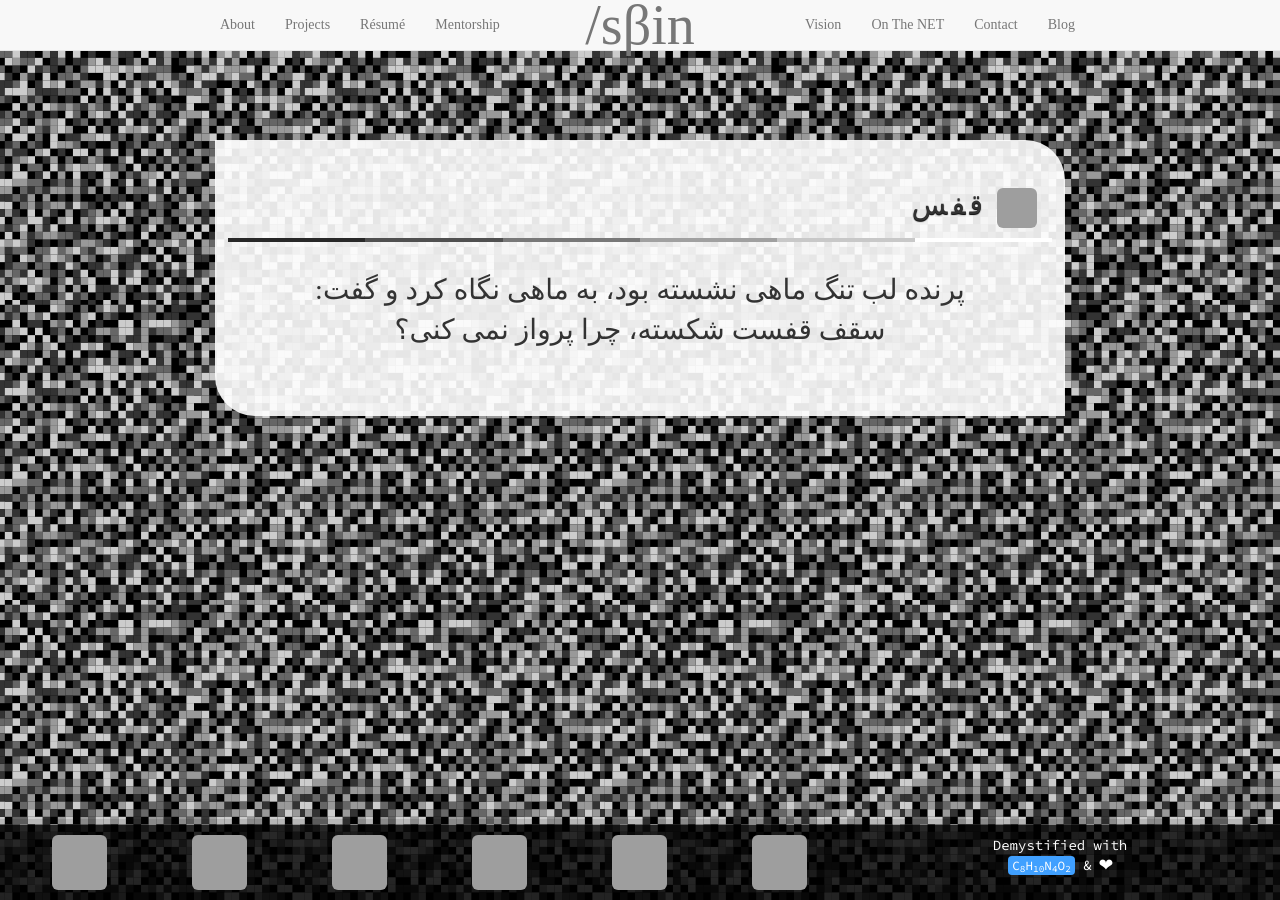
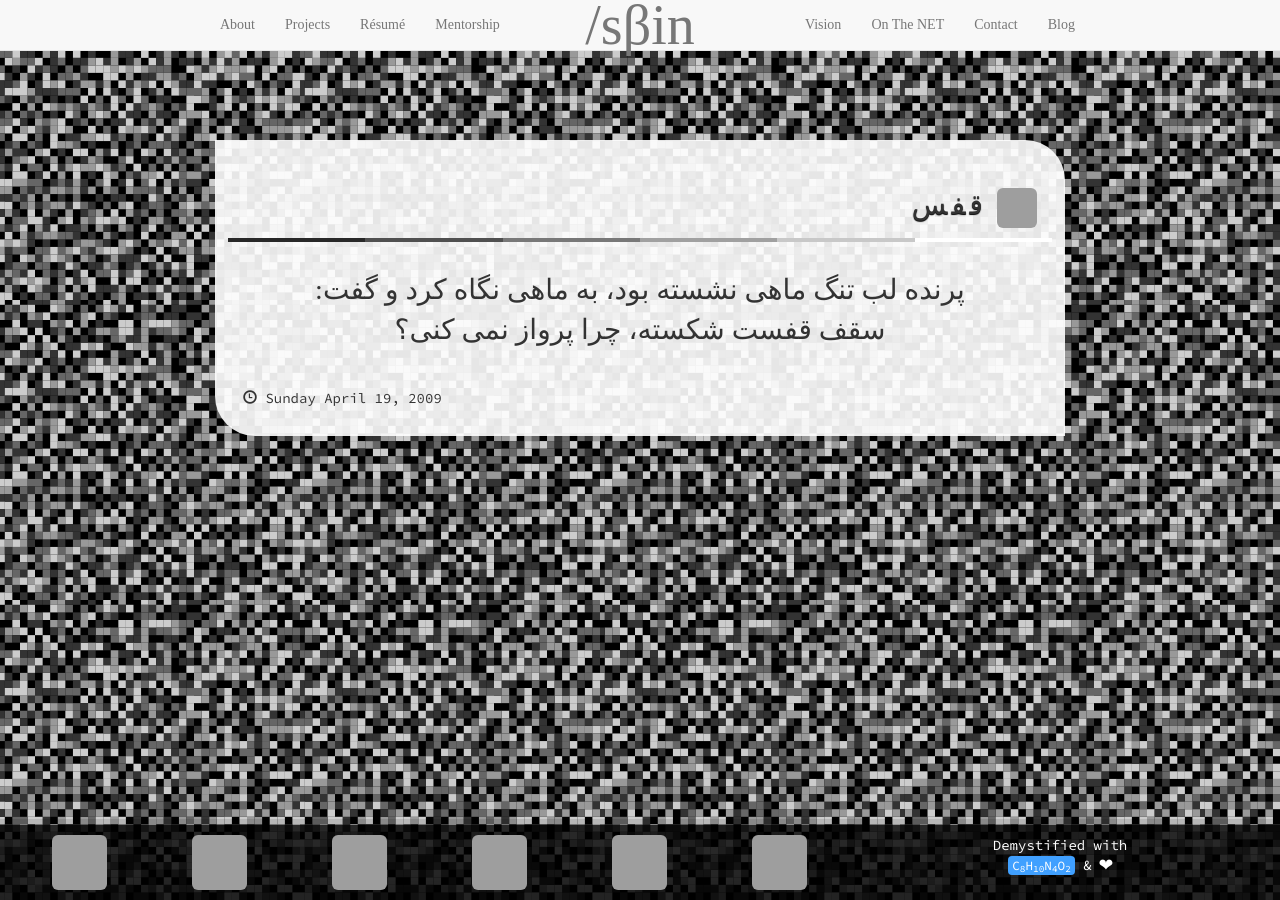
Before and after one commit to slashsBin/slashsBin.github.io, a Jekyll site: the page built from _posts/2009-04-19-cage.md, in a window 1280 px wide. Built offline with Jekyll 4.4.1, drawn with Linux system fonts in a browser that asks for light colours; nearby versions of some CDN libraries; some web fonts are replaced; grey boxes are pictures that could not be loaded.

Commit message:
Improve GUI

```diff
--- a/_layouts/tsop.html
+++ b/_layouts/tsop.html
@@ -6,7 +6,7 @@ active: blog
 <!--Content-->
 <div id="content" class="container-fluid container-fluid-fixed-width post">
 	<div class="row section">
-		<div class="col-xs-12">
+		<div class="col-xs-12 section-container">
 			<h2 class="persian"><a class="post-avatar" href="{{ post.url }}"><img class="img-rounded" src="http://www.gravatar.com/avatar/{{ page.header | md5 }}?s=40&d=blank" /></a>{{ page.header }}</h2>
 			<div class="row companion">
 				<div class="col-xs-2"></div>
@@ -21,6 +21,11 @@ active: blog
 			{{ content }}
 			</div>
 
+			<div class="row">
+				<div class="col-xs-12">
+					<span class="glyphicon glyphicon-time"></span> {{ page.date | date: "%A %B %-d, %Y" }}
+				</div>
+			</div>
 		</div>
 	</div>
 </div>
--- a/assets/css/core.css
+++ b/assets/css/core.css
@@ -94,7 +94,8 @@ h1, h2, h3, h4, h5, h6 {
 #content .section:last-child {
     margin-bottom: 100px;
 }
-#content .section.row .col-xs-12 {
+#content .section.row .section-container {
+	padding: 2em;
     border-radius: 0 40px 0 40px;
 }
 #content .section p {
@@ -104,9 +105,6 @@ h1, h2, h3, h4, h5, h6 {
     text-align-last: center;
     text-indent: 2em;
     padding: 1em;
-}
-#content.post .section p {
-	text-indent: 0;
 }
 #content .section ul {
     list-style: square;
@@ -381,6 +379,9 @@ h1, h2, h3, h4, h5, h6 {
 }
 
 /*---- POST ----*/
+#content.post .section p {
+	text-indent: 0;
+}
 .post .post-avatar {
 	margin-right: 10px;
 }
--- a/assets/css/theme.css
+++ b/assets/css/theme.css
@@ -92,9 +92,8 @@ code:hover {
     background-color: rgba(0, 0, 0, 0.6);
 }
 
-#content .section.row .col-xs-12 {
+#content .section.row .section-container {
     background-color: rgba(255,255,255,0.9);
-    padding: 2em;
 }
 
 #content #about.section #avatar, #content #contact.section #QR {
--- a/blog/index.html
+++ b/blog/index.html
@@ -8,7 +8,7 @@ active: blog
 <!--Content-->
 <div id="content" class="container-fluid container-fluid-fixed-width">
 	<div class="row section">
-		<div class="col-xs-12">
+		<div class="col-xs-12 section-container">
 			<h2>Blog</h2>
 			<div class="row companion">
 				<div class="col-xs-2"></div>
@@ -25,7 +25,7 @@ active: blog
 				<a class="list-group-item tt" href="{{ post.url }}" title="{{ post.header }}" data-toggle="tooltip">
 					<img class="img-rounded" src="http://www.gravatar.com/avatar/{{ post.header | md5 }}?s=20&d=blank" />
 					{{ post.title }}
-					<span class="badge">{{ post.date | date_to_string }}</span>
+					<span class="badge"><span class="glyphicon glyphicon-time"></span> {{ post.date | date_to_string }}</span>
 				</a>
 				{% endfor %}
 			</div>
```
Also changed, not shown: _layouts/post.html (+6 -1 lines), index.html (+7 -7 lines).
